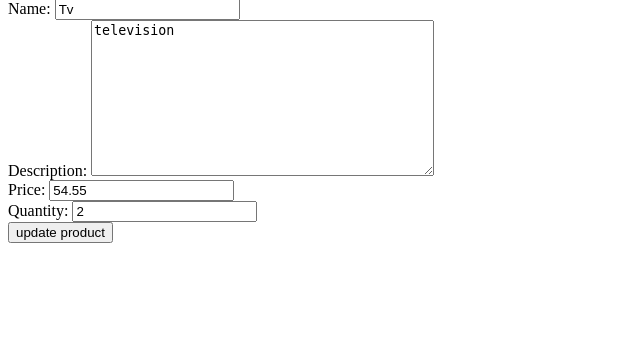
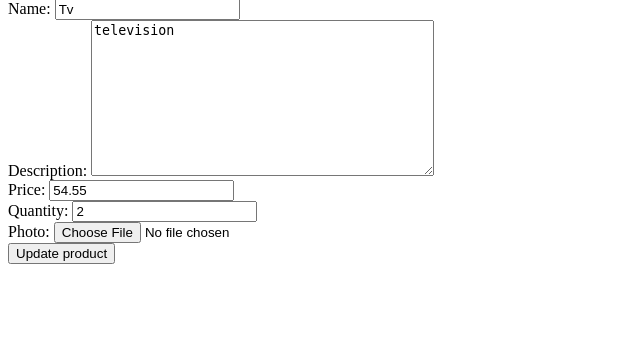
Before and after one commit to DenisBurguto/DjangoHomeWork, a Django app: page /product-update/2/ in a window 1280 px wide. Shown: the part 248-587 px from the top of the page, without its empty margins (0-640 px from the left). Run offline with Django 5.2, Linux system fonts and the light colour scheme; data comes from the database, SQL or seed files in the repository; both versions use the stored data as it was after the commit.

Commit message:
project updated with product photo. model - migrate, forms, views, templates

```diff
--- a/my_home_work/htapp2/models.py
+++ b/my_home_work/htapp2/models.py
@@ -19,6 +19,7 @@ class Product(models.Model):
     price = models.DecimalField(max_digits=6, decimal_places=2)
     quantity = models.IntegerField()
     created_at = models.DateTimeField(auto_now=True)
+    photo = models.ImageField(upload_to='product_photos/', blank=True, null=True)
 
     def __str__(self):
         return (f'Product: {self.name}, description: {self.description}, price:{self.price}, rest_quantity:{self.quantity}, '
--- a/my_home_work/htapp4/forms.py
+++ b/my_home_work/htapp4/forms.py
@@ -6,7 +6,7 @@ from htapp2.models import Product
 class ProductForm(forms.ModelForm):
     class Meta:
         model = Product
-        fields = ['name', 'description', 'price', 'quantity']
+        fields = ['name', 'description', 'price', 'quantity', 'photo']
 
 
 class ProductFormCreate(forms.Form):
@@ -18,3 +18,4 @@ class ProductFormCreate(forms.Form):
 
     price = forms.FloatField(widget=forms.NumberInput(attrs={'class': 'form-control'}))
     quantity = forms.IntegerField(widget=forms.NumberInput(attrs={'class': 'form-control'}))
+    photo = forms.ImageField(required=False,widget=forms.ClearableFileInput(attrs={'class': 'form-control-file'}))
--- a/my_home_work/htapp4/templates/htapp4/list_all_products.html
+++ b/my_home_work/htapp4/templates/htapp4/list_all_products.html
@@ -4,7 +4,7 @@
 <h3>List of all products</h3>
 <ul>
     {% for product in products %}
-    <li>ID: {{product.pk}} - product: {{ product.name }} - price: {{ product.price }}</li>
+    <li>ID: {{ product.pk }} - product: {{ product.name }} - price: {{ product.price }} --photo: {{ product.photo }}</li>
     {% endfor %}
 </ul>
 {% endblock %}
--- a/my_home_work/htapp4/templates/htapp4/product.html
+++ b/my_home_work/htapp4/templates/htapp4/product.html
@@ -2,9 +2,9 @@
 {% block title %}update product{% endblock %}
 {% block content %}
 <h3>Update product</h3>
-<form action="" method="post">
+<form  method="post" enctype="multipart/form-data">
     {% csrf_token %}
     {{ form.as_div }}
-    <input type="submit" value="update product">
+    <button type="submit">Update product</button>
 </form>
 {% endblock %}
--- a/my_home_work/htapp4/templates/htapp4/product_create.html
+++ b/my_home_work/htapp4/templates/htapp4/product_create.html
@@ -7,7 +7,7 @@
 </div>
 {% endif %}
 <h3>Create product</h3>
-<form action="" method="post">
+<form method="post" enctype="multipart/form-data">
     {% csrf_token %}
     {{ form.as_div }}
     <input type="submit" value="create new  product">
--- a/my_home_work/htapp4/templates/htapp4/update_product.html
+++ b/my_home_work/htapp4/templates/htapp4/update_product.html
@@ -7,7 +7,7 @@
 </div>
 {% endif %}
 <h3>Update product</h3>
-<form method="post">
+<form method="post" >
     {% csrf_token %}
     <label for="product_id">Enter Product ID:</label>
     <input type="text" id="product_id" name="product_id" required>
--- a/my_home_work/htapp4/views.py
+++ b/my_home_work/htapp4/views.py
@@ -1,9 +1,9 @@
+from django.core.files.storage import FileSystemStorage
 from django.shortcuts import render, redirect
 from django.urls import reverse
 
 from htapp2.models import Product
 from htapp4.forms import ProductForm, ProductFormCreate
-
 
 
 def get_product_by_id(request, success_message=None):
@@ -16,7 +16,7 @@ def get_product_by_id(request, success_message=None):
 def product_update(request, product_id):
     product = Product.objects.get(pk=product_id)
     if request.method == 'POST':
-        form = ProductForm(request.POST, instance=product)
+        form = ProductForm(request.POST, request.FILES, instance=product)
         if form.is_valid():
             form.save()
             success_message = f"Product with ID {product_id} successfully updated."
@@ -35,8 +35,15 @@ def product_create(request):
             description = form.cleaned_data['description']
             price = form.cleaned_data['price']
             quantity = form.cleaned_data['quantity']
-            new_product = Product(name=name, description=description, price=price, quantity=quantity)
+            photo = request.FILES.get('photo')
+            if photo:
+                new_product = Product(name=name, description=description, price=price, quantity=quantity, photo=photo)
+            else:
+                new_product = Product(name=name, description=description, price=price, quantity=quantity)
             new_product.save()
+            # if photo:
+            #     fs = FileSystemStorage()
+            #     fs.save('product_photos/' + photo.name, photo)
             success_message = f"Product successfully created with ID {new_product.pk}."
 
     form = ProductFormCreate()
@@ -48,4 +55,5 @@ def list_all_products(request):
     products = Product.objects.all()
     return render(request, 'htapp4/list_all_products.html', {'products': products})
 
+
 # Create your views here.
```
Also changed, not shown: my_home_work/db.sqlite3, my_home_work/htapp2/migrations/0003_product_photo_alter_order_date_ordered.py (added), my_home_work/media/product_photos/2024-02-07 15.47.30.jpg (added), my_home_work/media/product_photos/2024-02-07_15.47.30.jpg (added), my_home_work/media/product_photos/2024-02-07_15.47.30_u13Ts7E.jpg (added), my_home_work/media/product_photos/9ee379_47d592024f1b42908ae757602df6c969mv2.png (added), my_home_work/media/product_photos/9ee379_47d592024f1b42908ae757602df6c969mv2_GOQidSN.png (added), my_home_work/media/product_photos/9ee379_47d592024f1b42908ae757602df6c969~mv2.png (added), my_home_work/media/product_photos/Screenshot_2024-04-08_at_19.33.24.png (added), my_home_work/media/product_photos/icon_256_1.png (added).
